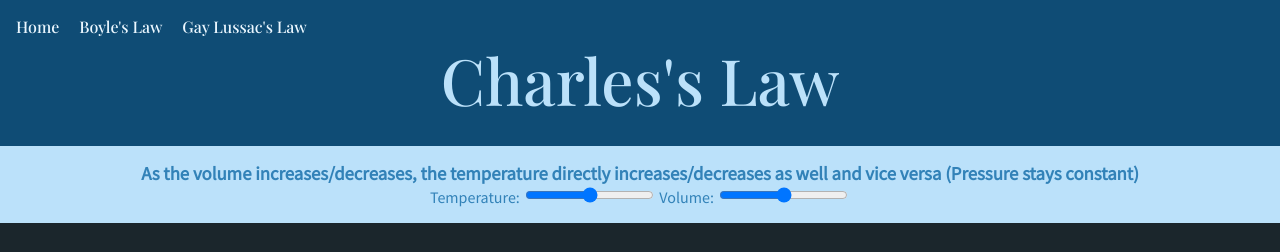
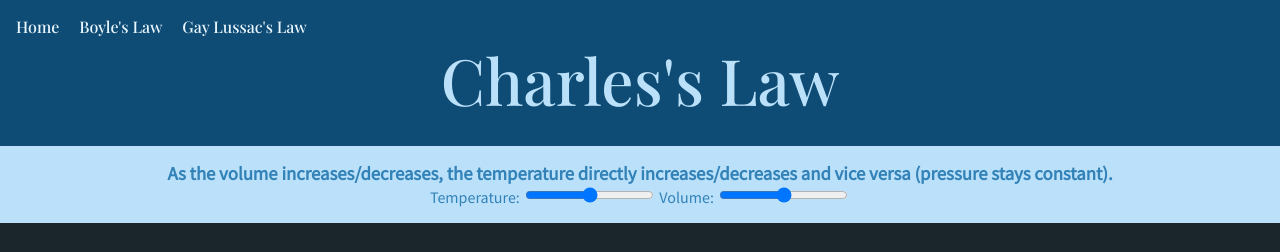
Before and after one commit to HasanChoudhary/GasLaws, a plain HTML site: page Charles.html in a window 1280 px wide. Shown: the top 252 px of the page. Drawn offline with nearby package versions, Linux system fonts and the light colour scheme.

Commit message:
Update Charles.html

```diff
--- a/Charles.html
+++ b/Charles.html
@@ -18,7 +18,7 @@
             <h1 class = "headerTxt">Charles's Law</h1>
         </div>
         <div class = "defPlusInput">
-            <h3 id="definition">As the volume increases/decreases, the temperature directly increases/decreases as well and vice versa (Pressure stays constant)</h2>
+            <h3 id="definition">As the volume increases/decreases, the temperature directly increases/decreases and vice versa (pressure stays constant).</h2>
             <div class="ptvInputs">
                 Temperature: <input type="range" id="preasure" min="0" max="10">
                 Volume: <input type="range" id="volume" min="0" max="10">
```
